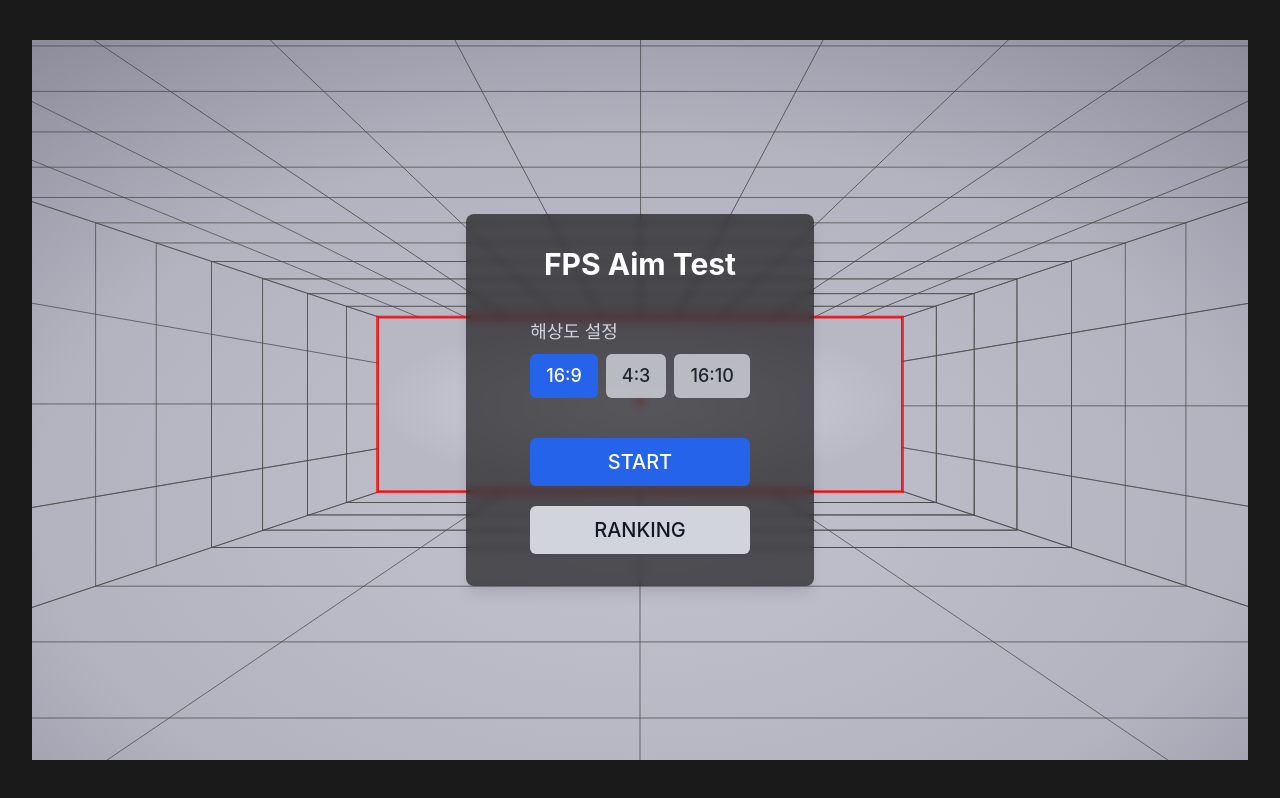
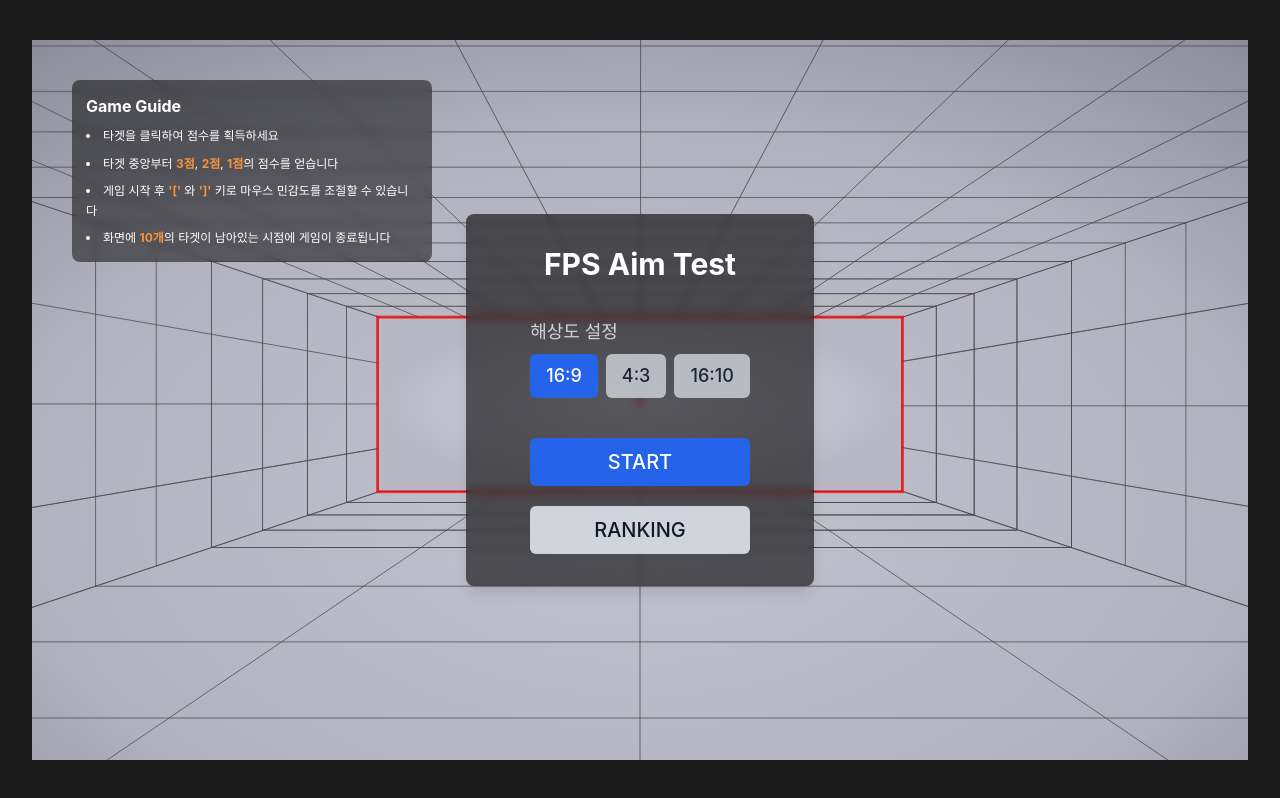
Before and after one commit to Donghunn-Lee/aimtest, a React (Create React App) app: page / in a window 1280 px wide. Both pictures are taken after a click on the button "전체화면 모드". Built offline with nearby package versions, Linux system fonts and the light colour scheme.

Commit message:
feat: 게임 가이드 컴포넌트 추가

```diff
--- /dev/null
+++ b/src/components/game/GameGuide.tsx
@@ -0,0 +1,42 @@
+import { PanelOverlay } from '@/components/common/PanelOverlay';
+
+interface GameGuideProps {
+  animate?: boolean;
+}
+
+const styles = {
+  listItem:
+    'text-[8px] leading-tight md:text-[9px] md:leading-snug lg:text-[10px] lg:leading-normal xl:text-xs xl:leading-relaxed',
+  highlight: 'text-orange-400 font-bold',
+} as const;
+
+const GameGuide = ({ animate = true }: GameGuideProps) => {
+  return (
+    <div
+      className={`absolute left-4 top-4 max-w-[240px] space-y-2 rounded-lg bg-black bg-opacity-50 p-2 text-white backdrop-blur-sm transition-opacity duration-1000 md:left-4 md:top-4 md:max-w-[280px] md:p-2.5 lg:left-8 lg:top-8 lg:max-w-[320px] lg:p-3 xl:left-10 xl:top-10 xl:max-w-[360px] xl:p-3.5 ${animate ? 'opacity-100' : 'opacity-0'}`}
+    >
+      <h2 className="text-[11px] font-bold md:text-xs lg:text-sm xl:text-base">
+        Game Guide
+      </h2>
+      <ul className="list-inside list-disc space-y-1 text-xs md:space-y-1 lg:space-y-2 xl:space-y-2">
+        <li className={styles.listItem}>타겟을 클릭하여 점수를 획득하세요</li>
+        <li className={styles.listItem}>
+          타겟 중앙부터 <span className={styles.highlight}>3점</span>,{' '}
+          <span className={styles.highlight}>2점</span>,{' '}
+          <span className={styles.highlight}>1점</span>의 점수를 얻습니다
+        </li>
+        <li className={styles.listItem}>
+          게임 시작 후 <span className={styles.highlight}>'['</span> 와{' '}
+          <span className={styles.highlight}>']'</span> 키로 마우스 민감도를
+          조절할 수 있습니다
+        </li>
+        <li className={styles.listItem}>
+          화면에 <span className={styles.highlight}>10개</span>의 타겟이
+          남아있는 시점에 게임이 종료됩니다
+        </li>
+      </ul>
+    </div>
+  );
+};
+
+export default GameGuide;
--- a/src/components/game/GameWorld.tsx
+++ b/src/components/game/GameWorld.tsx
@@ -12,6 +12,7 @@ import { StartMenu } from '@components/game/menu/StartMenu';
 import ResultMenu from '@components/game/menu/ResultMenu';
 import RankingBoard from '@components/game/ranking/RankingBoard';
 import { GameStatus } from '@components/game/GameStatus';
+import GameGuide from './GameGuide';
 
 import { Resolution, DEFAULT_RESOLUTION } from '@/types/resolution';
 import type { Position, Size, MouseMovement } from '@/types/game';
@@ -478,6 +479,7 @@ export const GameWorld = ({ gameMode, onGameModeChange }: GameWorldProps) => {
           animate={false}
         />
       )}
+      <GameGuide animate={!gameState.isGameStarted} />
     </div>
   );
 };
```
